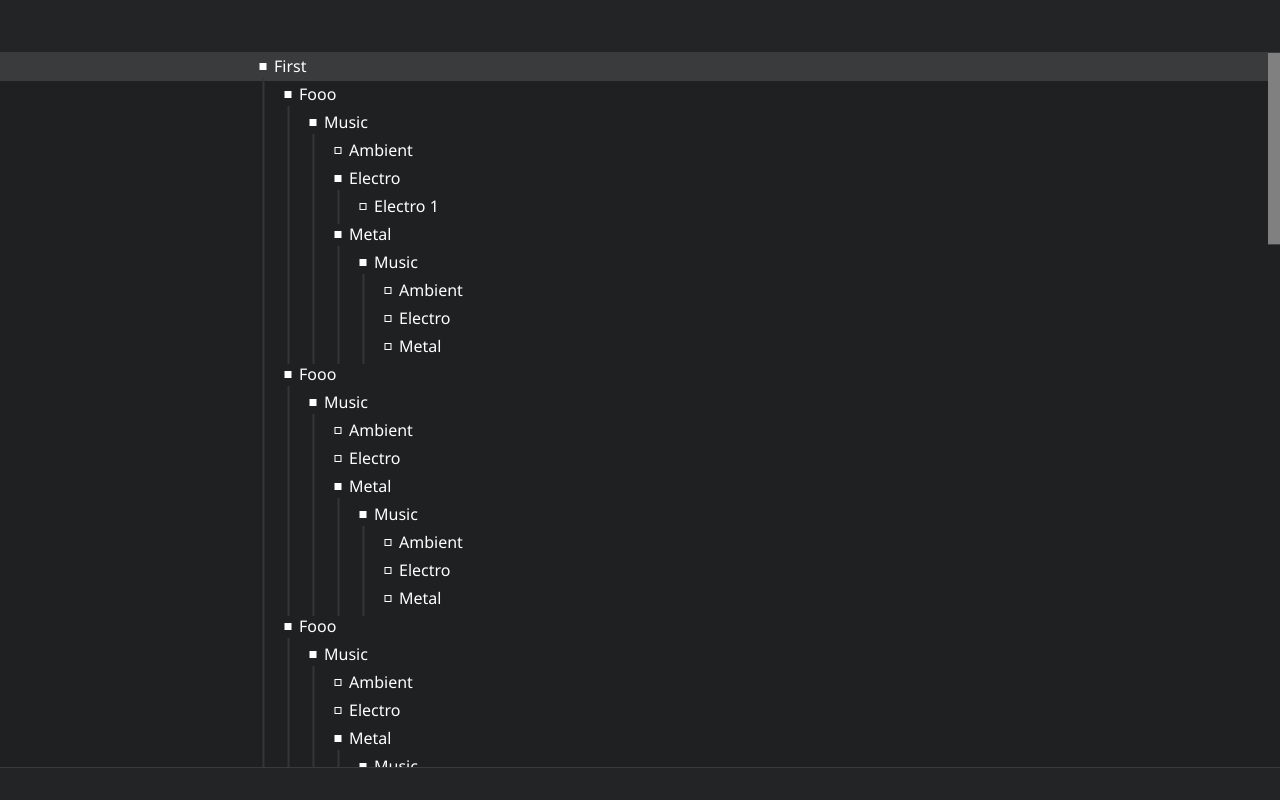
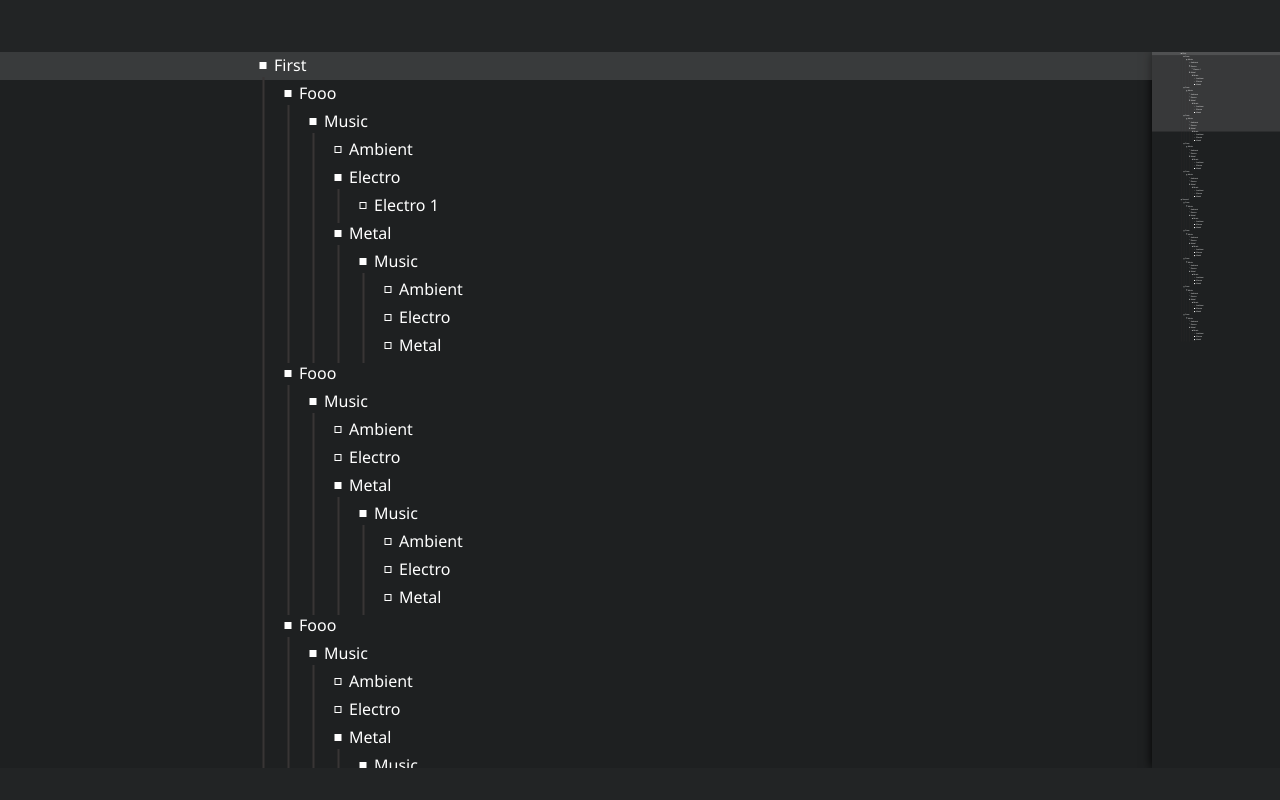
Before and after one commit to ilyaivanov/suzy, a website built with webpack: page public/index.html in a window 1280 px wide. Built offline with nearby package versions, Linux system fonts and the light colour scheme.

Commit message:
Extract building and updating view into layouter. View sidemap

```diff
--- a/public/index.html
+++ b/public/index.html
@@ -30,7 +30,7 @@
       .header {
         height: 52px;
 
-        border-bottom: 1px solid #393a3b;
+        /* border-bottom: 1px solid #393a3b; */
         background-color: #222425;
       }
 
@@ -41,7 +41,7 @@
 
       .footer {
         height: 32px;
-        border-top: 1px solid #393a3b;
+        /* border-top: 1px solid #393a3b; */
         background-color: #222425;
       }
 
--- a/src/canvas.ts
+++ b/src/canvas.ts
@@ -1,9 +1,9 @@
 import constants from "./constants";
 import { Item, Tree } from "./core";
 import { div } from "./html";
-import { buildViews, drawView, View } from "./layouter";
+import { drawView, View } from "./layouter";
 
-type MyCanvas = {
+export type MyCanvas = {
   width: number;
   height: number;
   canvasEl: HTMLCanvasElement;
@@ -16,24 +16,55 @@ type MyCanvas = {
 
   pageHeight: number;
 
+  getMapWidth: () => number;
+
   views: Map<Item, View>;
 };
 
 export const drawCanvas = (canvas: MyCanvas, tree: Tree) => {
-  const { ctx, canvasEl, focusedItem } = canvas;
+  const { ctx, focusedItem, getMapWidth } = canvas;
+  const mapWidth = getMapWidth();
   if (!focusedItem || !tree.selectedItem) return;
 
   ctx.fillStyle = "#1E2021";
   ctx.fillRect(0, 0, 1000000, 1000000);
 
+  ctx.shadowColor = "black";
+  ctx.shadowBlur = 10;
+  ctx.fillStyle = "#1E2021";
+  ctx.fillRect(
+    canvas.canvasEl.width - mapWidth,
+    0,
+    mapWidth,
+    canvas.canvasEl.height
+  );
+
+  ctx.shadowBlur = 0;
+
+  ctx.fillStyle = "rgba(200,200,200,0.15)";
+  ctx.fillRect(
+    canvas.canvasEl.width - mapWidth,
+    canvas.pageOffset / constants.minimapScale,
+    mapWidth,
+    canvas.canvasEl.height / constants.minimapScale
+  );
+
   ctx.translate(0, -canvas.pageOffset);
 
   for (const [item, view] of canvas.views) {
-    drawView(ctx, view, focusedItem, tree.selectedItem);
+    drawView(canvas, view, focusedItem, tree.selectedItem);
+  }
+
+  // Drawing minimap
+  ctx.resetTransform();
+  ctx.translate(canvas.width - mapWidth, 0);
+  ctx.scale(1 / constants.minimapScale, 1 / constants.minimapScale);
+  for (const [item, view] of canvas.views) {
+    drawView(canvas, view, focusedItem, tree.selectedItem);
   }
 
   ctx.resetTransform();
-  drawScroll(canvas);
+  // drawScroll(canvas);
 };
 
 const drawScroll = (canvas: MyCanvas) => {
@@ -56,47 +87,6 @@ const drawScroll = (canvas: MyCanvas) => {
   );
 };
 
-export const buildCanvasViews = (canvas: MyCanvas) => {
-  let pageHeight = 0;
-
-  buildViews(canvas.canvasEl.width, canvas.focusedItem!, (view) => {
-    canvas.views.set(view.item, view);
-    if (view.y.currentValue + view.rowHeight > pageHeight)
-      pageHeight = view.y.currentValue + view.rowHeight;
-
-    // exit animation
-  });
-
-  canvas.pageHeight = pageHeight + constants.bottomPageMargin;
-};
-
-export const updateCanvasViews = (canvas: MyCanvas) => {
-  let pageHeight = 0;
-  const viewToRemove = new Set(canvas.views.keys());
-  buildViews(canvas.canvasEl.width, canvas.focusedItem!, (view) => {
-    const existingView = canvas.views.get(view.item);
-    // I don't like the fact that view has already springs inside, which we don't use at all
-    if (existingView) {
-      viewToRemove.delete(existingView.item);
-      existingView.y.to(view.y.currentValue);
-      existingView.x.to(view.x.currentValue);
-      existingView.childrenHeight = view.childrenHeight;
-
-      existingView.fontSize = view.fontSize;
-      existingView.fontWeight = view.fontWeight;
-      existingView.rowHeight = view.rowHeight;
-    } else {
-      canvas.views.set(view.item, view);
-      // enter animation
-    }
-    if (view.y.currentValue + view.rowHeight > pageHeight)
-      pageHeight = view.y.currentValue + view.rowHeight;
-  });
-
-  viewToRemove.forEach((key) => canvas.views.delete(key));
-  canvas.pageHeight = pageHeight + constants.bottomPageMargin;
-};
-
 export const createCanvas = (): MyCanvas => {
   const canvas = document.createElement("canvas");
 
@@ -113,6 +103,8 @@ export const createCanvas = (): MyCanvas => {
     height: 0,
     pageOffset: 0,
     pageHeight: 0,
+
+    getMapWidth: () => canvas.width / (constants.minimapScale + 1),
   };
 };
 
--- a/src/constants.ts
+++ b/src/constants.ts
@@ -22,4 +22,6 @@ export default {
   selectedBarAlpha: 0.12,
 
   lineExtraSpace: 3,
+
+  minimapScale: 9,
 };
--- a/src/layouter.ts
+++ b/src/layouter.ts
@@ -1,6 +1,7 @@
 import { spring, Spring } from "./animations";
 import constants from "./constants";
 import { isRoot, Item } from "./core";
+import type { MyCanvas } from "./canvas";
 
 export type View = {
   x: Spring;
@@ -15,7 +16,48 @@ export type View = {
   opacity: Spring;
 };
 
-export const buildViews = (
+export const buildCanvasViews = (canvas: MyCanvas) => {
+  let pageHeight = 0;
+
+  traverseOpenItems(canvas.canvasEl.width, canvas.focusedItem!, (view) => {
+    canvas.views.set(view.item, view);
+    if (view.y.currentValue + view.rowHeight > pageHeight)
+      pageHeight = view.y.currentValue + view.rowHeight;
+
+    // exit animation
+  });
+
+  canvas.pageHeight = pageHeight + constants.bottomPageMargin;
+};
+
+export const updateCanvasViews = (canvas: MyCanvas) => {
+  let pageHeight = 0;
+  const viewToRemove = new Set(canvas.views.keys());
+  traverseOpenItems(canvas.canvasEl.width, canvas.focusedItem!, (view) => {
+    const existingView = canvas.views.get(view.item);
+    // I don't like the fact that view has already springs inside, which we don't use at all
+    if (existingView) {
+      viewToRemove.delete(existingView.item);
+      existingView.y.to(view.y.currentValue);
+      existingView.x.to(view.x.currentValue);
+      existingView.childrenHeight = view.childrenHeight;
+
+      existingView.fontSize = view.fontSize;
+      existingView.fontWeight = view.fontWeight;
+      existingView.rowHeight = view.rowHeight;
+    } else {
+      canvas.views.set(view.item, view);
+      // enter animation
+    }
+    if (view.y.currentValue + view.rowHeight > pageHeight)
+      pageHeight = view.y.currentValue + view.rowHeight;
+  });
+
+  viewToRemove.forEach((key) => canvas.views.delete(key));
+  canvas.pageHeight = pageHeight + constants.bottomPageMargin;
+};
+
+const traverseOpenItems = (
   canvasWidth: number,
   focused: Item,
   cb: (view: View) => void
@@ -70,13 +112,13 @@ export const buildViews = (
 };
 
 export const drawView = (
-  ctx: CanvasRenderingContext2D,
+  canvas: MyCanvas,
   view: View,
   focusedItem: Item,
   selectedItem: Item
 ) => {
   const circleY = view.y.currentValue + view.rowHeight / 2;
-
+  const { ctx } = canvas;
   if (view.item !== focusedItem)
     drawRectAtCenter(
       ctx,
@@ -99,7 +141,7 @@ export const drawView = (
 
   if (view.item == selectedItem) {
     drawFullWidthBar(
-      ctx,
+      canvas,
       view.y.currentValue,
       view.rowHeight,
       `rgba(255,255,255,${constants.selectedBarAlpha})`
@@ -128,13 +170,13 @@ export const drawView = (
 };
 
 const drawFullWidthBar = (
-  ctx: CanvasRenderingContext2D,
+  { ctx, width, getMapWidth }: MyCanvas,
   y: number,
   height: number,
   color: string
 ) => {
   ctx.fillStyle = color;
-  ctx.fillRect(0, y, 10000, height);
+  ctx.fillRect(0, y, width - getMapWidth(), height);
 };
 
 const drawRectAtCenter = (
```
Also changed, not shown: src/index.ts (+2 -7 lines).
